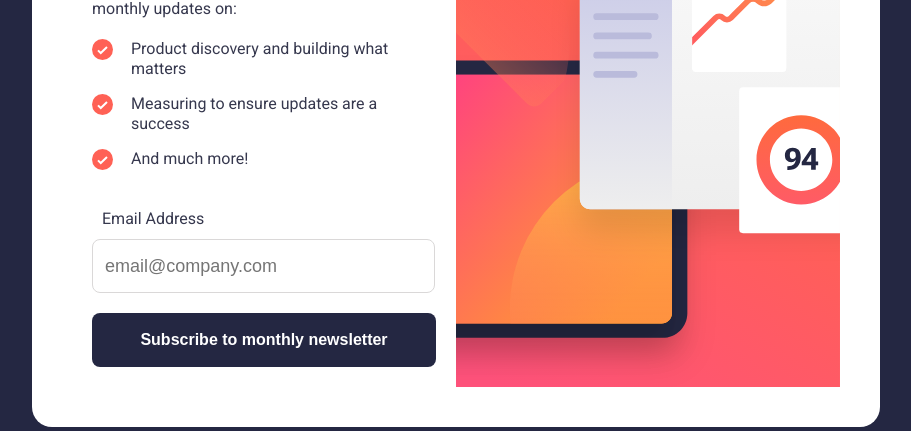
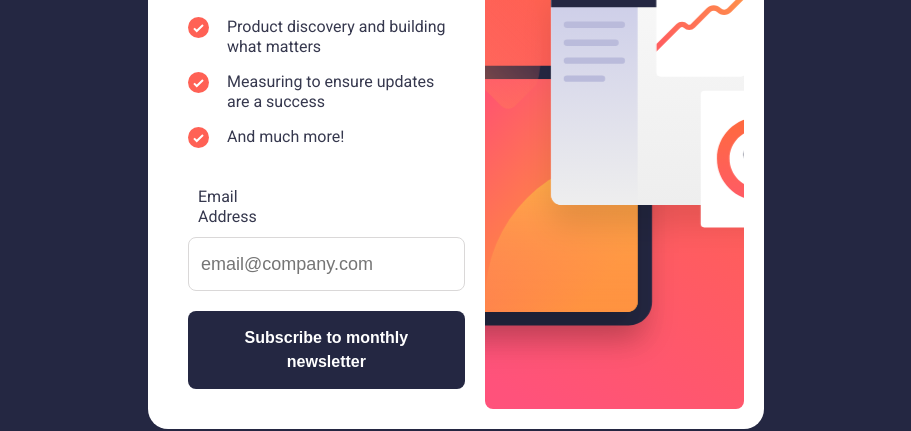
Before and after one commit to Jstar7890/news-letter, a plain HTML site: page index.html in a window 1280 px wide. Shown: the part 242-673 px from the top of the page, without its empty margins (184-1095 px from the left). Drawn offline with Linux system fonts and the light colour scheme.

Commit message:
Add files via upload

```diff
--- a/style.css
+++ b/style.css
@@ -183,12 +183,12 @@ button:hover{
   }
   main{
     display: grid;
-    padding: 40px;
+    padding: 20px;
     border-radius: 20px;
     background-color: white;
-    grid-template-columns: 1fr 1fr;
+    grid-template-columns: 55% 45%;
   font-family: Roboto, Arial;
-  width: 60%; /* Ensures the main container covers the full width */
+  width: 45%; /* Ensures the main container covers the full width */
   height: auto;
   max-height: 694px;
   }
@@ -196,8 +196,10 @@ button:hover{
     align-self: center;
   }
   .right-section {
+    border-radius: 8px;
   height: 100%; /* Sets the height to 40% of the viewport height */
   width: 100%; /* Ensures it covers the full width */
+  object-fit: cover;
   background-image: url(assets/images/illustration-sign-up-desktop.svg);
   background-size: cover; /* Ensures the image covers the entire section */
   background-repeat: no-repeat;
```
